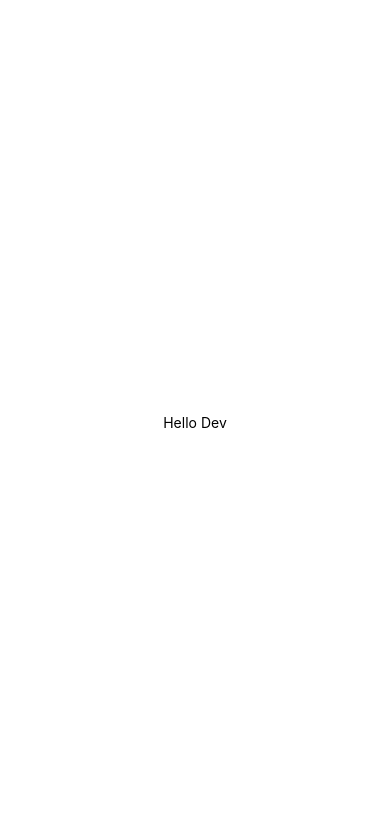
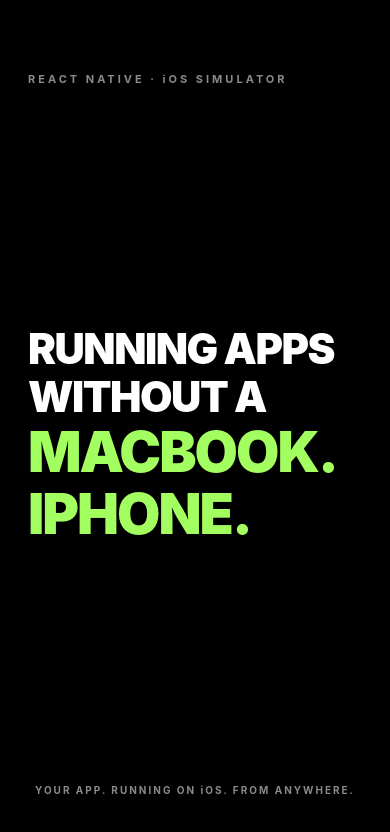
Before and after one commit to NikhilRW/rn_on_cloud_ios_simulator, a React Native app: screen / in a window 390 px wide. Shown: the top 832 px of the page. Built offline with nearby package versions, Linux system fonts and the light colour scheme.

Commit message:
native-sim: 2026-10-03T14:47:50.598Z

```diff
--- a/App.tsx
+++ b/App.tsx
@@ -1,239 +1,63 @@
-// import React, {useEffect, useState} from 'react';
-// import {Platform, StyleSheet, Text, View} from 'react-native';
-// import MapView, {
-//   LatLng,
-//   MapPressEvent,
-//   Marker,
-//   Polyline,
-//   PROVIDER_GOOGLE,
-// } from 'react-native-maps';
-//
-// const GOOGLE_ROUTES_API_KEY = 'AIzaSyD_utWRHx4SEusECwY5yq-GyspDkm38fyI';
-//
-// const App = () => {
-//   const [locations, setLocations] = useState<LatLng[]>([]);
-//   const [route, setRoute] = useState<LatLng[]>([]);
-//   const [isLoading, setIsLoading] = useState(false);
-//   const [routeError, setRouteError] = useState<string | null>(null);
-//
-//   useEffect(() => {
-//     if (locations.length !== 2) {
-//       return;
-//     }
-//
-//     let isActive = true;
-//
-//     const loadRoute = async () => {
-//       setIsLoading(true);
-//       setRouteError(null);
-//
-//       try {
-//         const coordinates = await loadGoogleRoute(locations[0], locations[1]);
-//         if (isActive) {
-//           setRoute(coordinates);
-//         }
-//       } catch (error) {
-//         if (isActive) {
-//           setRouteError(
-//             error instanceof Error ? error.message : 'Unable to load route',
-//           );
-//         }
-//       } finally {
-//         if (isActive) {
-//           setIsLoading(false);
-//         }
-//       }
-//     };
-//
-//     loadRoute();
-//
-//     return () => {
-//       isActive = false;
-//     };
-//   }, [locations]);
-//
-//   const handleMapPress = ({nativeEvent}: MapPressEvent) => {
-//     setRoute([]);
-//     setRouteError(null);
-//     setIsLoading(false);
-//     setLocations(current =>
-//       current.length === 2
-//         ? [nativeEvent.coordinate]
-//         : [...current, nativeEvent.coordinate],
-//     );
-//   };
-//
-//   const instruction = routeError
-//     ? 'Could not load the route. Tap to choose a new starting point.'
-//     : isLoading
-//       ? 'Loading two-wheeler route...'
-//       : locations.length === 0
-//         ? 'Tap the map to choose the starting point'
-//         : locations.length === 1
-//           ? 'Tap again to choose the destination'
-//           : 'Tap anywhere to start a new route';
-//
-//   return (
-//     <View style={styles.container}>
-//       <MapView
-//         provider={PROVIDER_GOOGLE}
-//         mapType="standard"
-//         style={StyleSheet.absoluteFill}
-//         initialRegion={{
-//           latitude: 28.481,
-//           longitude: 77.079,
-//           latitudeDelta: 0.08,
-//           longitudeDelta: 0.08,
-//         }}
-//         onPress={handleMapPress}>
-//         {locations.map((location, index) => (
-//           <Marker
-//             key={`${index}-${location.latitude}-${location.longitude}`}
-//             coordinate={location}
-//             pinColor={index === 0 ? '#16A34A' : '#DC2626'}
-//             title={index === 0 ? 'Starting point' : 'Destination'}
-//           />
-//         ))}
-//
-//         {route.length > 0 && (
-//           <Polyline coordinates={route} strokeColor="#2563EB" strokeWidth={5} />
-//         )}
-//       </MapView>
-//       <View style={styles.instruction} pointerEvents="none">
-//         <Text style={styles.instructionText}>{instruction}</Text>
-//       </View>
-//     </View>
-//   );
-// };
-//
-// async function loadGoogleRoute(
-//   origin: LatLng,
-//   destination: LatLng,
-// ): Promise<LatLng[]> {
-//   const applicationHeaders: Record<string, string> =
-//     Platform.OS === 'android'
-//       ? {
-//           'X-Android-Package': 'com.rn_on_cloud_ios_simulator',
-//           'X-Android-Cert':
-//             '5E:8F:16:06:2E:A3:CD:2C:4A:0D:54:78:76:BA:A6:F3:8C:AB:F6:25',
-//         }
-//       : {
-//           'X-Ios-Bundle-Identifier':
-//             'org.reactjs.native.example.rn-on-cloud-ios-simulator',
-//         };
-//
-//   const response = await fetch(
-//     'https://routes.googleapis.com/directions/v2:computeRoutes',
-//     {
-//       method: 'POST',
-//       headers: {
-//         'Content-Type': 'application/json',
-//         'X-Goog-Api-Key': GOOGLE_ROUTES_API_KEY,
-//         'X-Goog-FieldMask': 'routes.polyline.encodedPolyline',
-//         ...applicationHeaders,
-//       },
-//       body: JSON.stringify({
-//         origin: {location: {latLng: origin}},
-//         destination: {location: {latLng: destination}},
-//         travelMode: 'TWO_WHEELER',
-//       }),
-//     },
-//   );
-//
-//   if (!response.ok) {
-//     const details = await response.text();
-//     throw new Error(`Routes request failed (${response.status}): ${details}`);
-//   }
-//
-//   const data = await response.json();
-//   const encoded = data.routes?.[0]?.polyline?.encodedPolyline;
-//   return encoded ? decodePolyline(encoded) : [];
-// }
-//
-// function decodePolyline(encoded: string): LatLng[] {
-//   const coordinates: LatLng[] = [];
-//   let index = 0;
-//   let latitude = 0;
-//   let longitude = 0;
-//
-//   while (index < encoded.length) {
-//     const latitudeResult = decodeValue(encoded, index);
-//     index = latitudeResult.index;
-//     latitude += latitudeResult.value;
-//
-//     const longitudeResult = decodeValue(encoded, index);
-//     index = longitudeResult.index;
-//     longitude += longitudeResult.value;
-//
-//     coordinates.push({
-//       latitude: latitude / 1e5,
-//       longitude: longitude / 1e5,
-//     });
-//   }
-//
-//   return coordinates;
-// }
-//
-// function decodeValue(encoded: string, start: number) {
-//   let index = start;
-//   let result = 0;
-//   let shift = 0;
-//   let byte: number;
-//
-//   do {
-//     byte = encoded.charCodeAt(index++) - 63;
-//     result |= (byte & 0x1f) << shift;
-//     shift += 5;
-//   } while (byte >= 0x20);
-//
-//   return {
-//     index,
-//     value: result & 1 ? ~(result >> 1) : result >> 1,
-//   };
-// }
-//
-// const styles = StyleSheet.create({
-//   container: {
-//     flex: 1,
-//   },
-//   instruction: {
-//     position: 'absolute',
-//     top: 56,
-//     left: 20,
-//     right: 20,
-//     alignItems: 'center',
-//   },
-//   instructionText: {
-//     color: '#FFFFFF',
-//     backgroundColor: 'rgba(15, 23, 42, 0.88)',
-//     paddingHorizontal: 16,
-//     paddingVertical: 10,
-//     borderRadius: 20,
-//     overflow: 'hidden',
-//     fontWeight: '600',
-//     textAlign: 'center',
-//   },
-// });
-//
-// export default App;
-//
-//
-import { View, Text, StyleSheet } from 'react-native';
+import React from 'react';
+import {StatusBar, StyleSheet, Text, View} from 'react-native';
 
-const App = () => {
-  return (
-    <View style={styles.container}>
-      <Text>Hello Dev</Text>
+const App = () => (
+  <View style={styles.screen}>
+    <StatusBar hidden />
+
+    <Text style={styles.eyebrow}>REACT NATIVE · iOS SIMULATOR</Text>
+
+    <View style={styles.headline}>
+      <Text style={styles.line}>RUNNING APPS</Text>
+      <Text style={styles.line}>WITHOUT A</Text>
+      <Text style={styles.accentLine}>MACBOOK.</Text>
+      <Text style={styles.accentLine}>IPHONE.</Text>
     </View>
-  );
-};
+
+    <Text style={styles.footer}>YOUR APP. RUNNING ON iOS. FROM ANYWHERE.</Text>
+  </View>
+);
+
+const styles = StyleSheet.create({
+  screen: {
+    flex: 1,
+    backgroundColor: '#000000',
+    justifyContent: 'space-between',
+    paddingHorizontal: 28,
+    paddingTop: 72,
+    paddingBottom: 48,
+  },
+  eyebrow: {
+    color: '#8A8A8A',
+    fontSize: 11,
+    fontWeight: '700',
+    letterSpacing: 3,
+  },
+  headline: {
+    alignSelf: 'center',
+    width: '100%',
+  },
+  line: {
+    color: '#FFFFFF',
+    fontSize: 42,
+    fontWeight: '900',
+    letterSpacing: -1.5,
+    lineHeight: 48,
+  },
+  accentLine: {
+    color: '#A3FF5F',
+    fontSize: 56,
+    fontWeight: '900',
+    letterSpacing: -2,
+    lineHeight: 62,
+  },
+  footer: {
+    color: '#8A8A8A',
+    fontSize: 10,
+    fontWeight: '700',
+    letterSpacing: 2,
+    textAlign: 'center',
+  },
+});
 
 export default App;
-
-export const styles = StyleSheet.create({
-  container: {
-    flex: 1,
-    justifyContent: 'center',
-    alignItems: 'center',
-  },
-});
```
Also changed, not shown: 1 other file (tests, documents, lock files or other folders).
